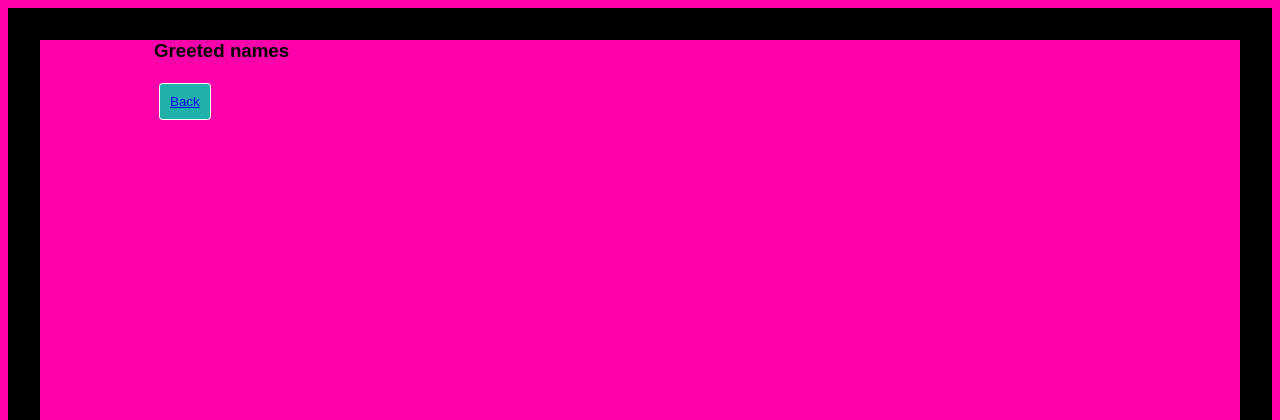
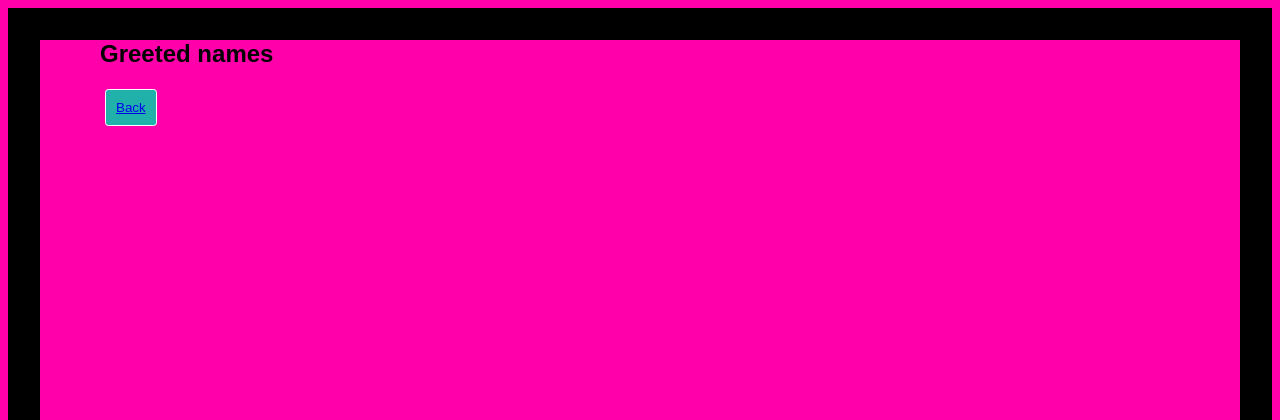
Before and after one commit to lilitha121/greetings-webapp, a Node server app: page /greeted in a window 1280 px wide. Shown: the top 420 px of the page. Run offline with Node 20, Linux system fonts and the light colour scheme; data that the repository does not hold is empty; some libraries are stand-ins or nearby versions.

Commit message:
add new edited files

```diff
--- a/views/count.handlebars
+++ b/views/count.handlebars
@@ -1,4 +1,4 @@
-<div class="container">
+<div class="row">
        {{{message}}}
 
 <br></br>
--- a/views/greeted.handlebars
+++ b/views/greeted.handlebars
@@ -1,15 +1,9 @@
-<html>
-<!DOCTYPE html>
-<head>
-  <meta charset="utf-8">
-  <title></title>
-  <link rel="stylesheet" href="/public/css/style.css">
+<div class="row">
 
+  <div class="head">
+<h2>Greeted names</h2>
+  </div>
 
-  <div class="container">
-
-<div class="head"></div>
-<h3>Greeted names</h3>
 
   {{#each namesStored}}
 
@@ -23,5 +17,4 @@
 
   <button class="button primary" type="submit" name="button"> <a href="/">Back</a> </button>
 
-</head>
 </div>
--- a/views/layouts/main.handlebars
+++ b/views/layouts/main.handlebars
@@ -1,3 +1,16 @@
-  <div class="container">
-       {{{body}}}
-    </div>
+<html>
+<!DOCTYPE html>
+
+<head>
+  <meta charset="utf-8">
+  <title></title>
+  <link rel="stylesheet" href="css/style.css">
+</head>
+
+<body>
+<div class="container">
+  {{{body}}}
+</div>
+</body>
+
+</html>
```
Also changed, not shown: views/index.handlebars (+2 -12 lines).
